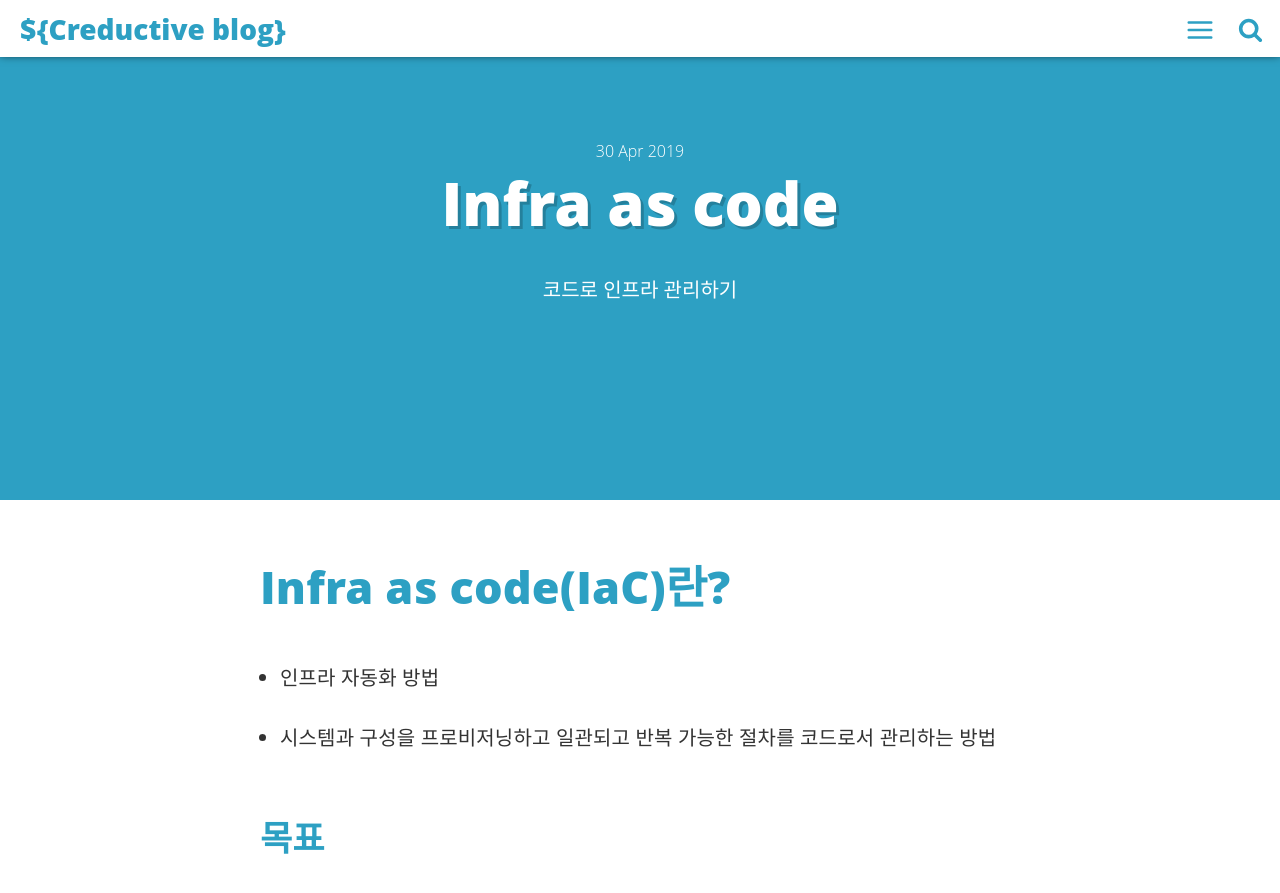
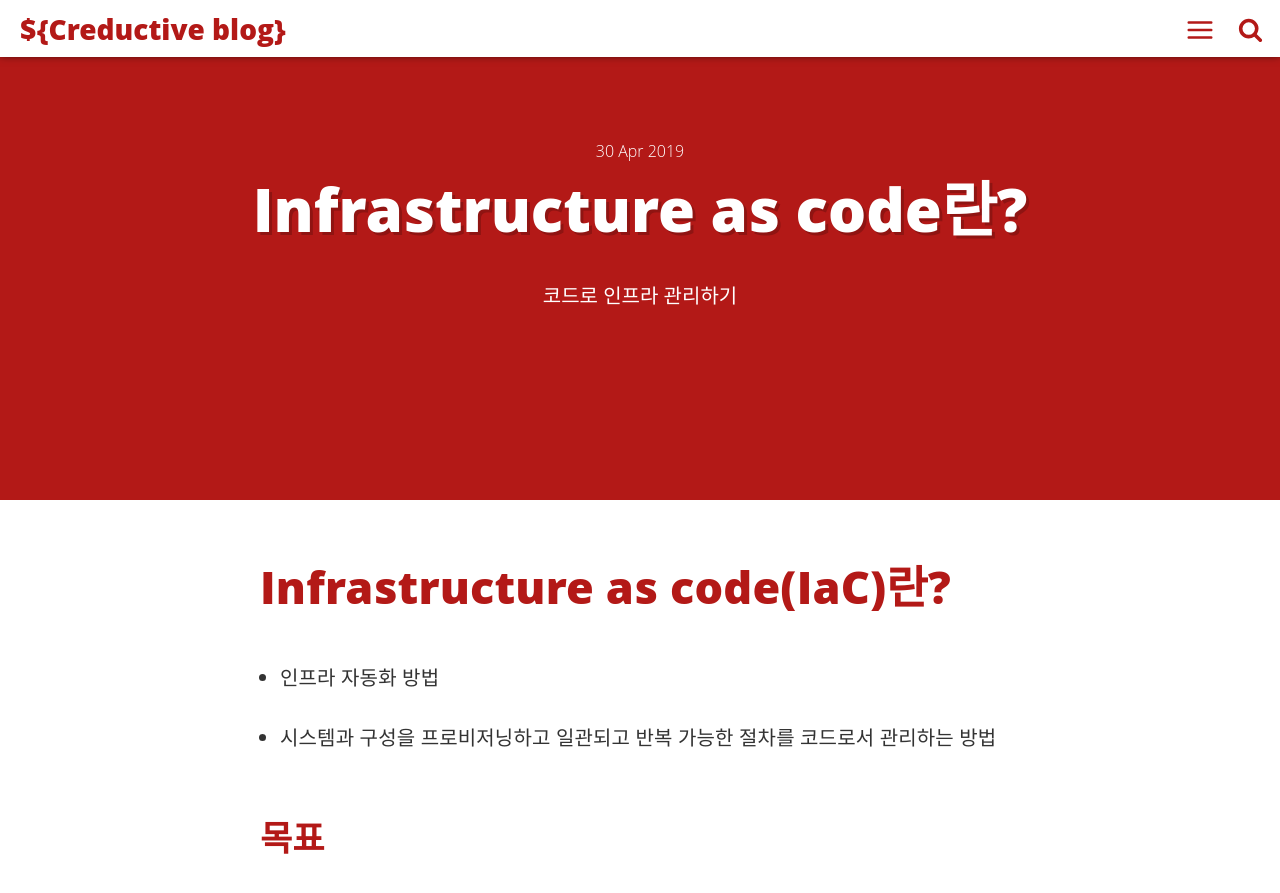
Before and after one commit to koamania/koamania.github.io, a Jekyll site: the page built from _posts/2019-04-30-infrastructure-as-code.md, in a window 1280 px wide and 900 px high. Shown: the top 893 px of the window. Built offline with Jekyll 4.4.1, drawn with Linux system fonts in a browser that asks for light colours.

```diff
--- a/_posts/2019-04-30-infrastructure-as-code.md
+++ b/_posts/2019-04-30-infrastructure-as-code.md
@@ -1,17 +1,17 @@
 ---
 layout: post
 comments: false
-title: "Infra as code"
+title: "Infrastructure as code란?"
 date: 2019-04-30
 image: '/assets/img/'
 description: "코드로 인프라 관리하기"
-main-class: dev
+main-class: infra
 color:
-tags: infra
-categories:
+tags: infra books
+categories: "Infrastructure-as-Code"
 introduction: "코드로 인프라 관리하기"
 ---
-# Infra as code(IaC)란?
+# Infrastructure as code(IaC)란?
 
 -   인프라 자동화 방법
 -   시스템과 구성을 프로비저닝하고 일관되고 반복 가능한 절차를 코드로서 관리하는 방법
```
Also changed, not shown: _posts/2019-04-30-Introduction-to-algorithm-1.md (+3 -3 lines), _posts/2019-05-04-reactive-programming-intro.md (+2 -2 lines).
